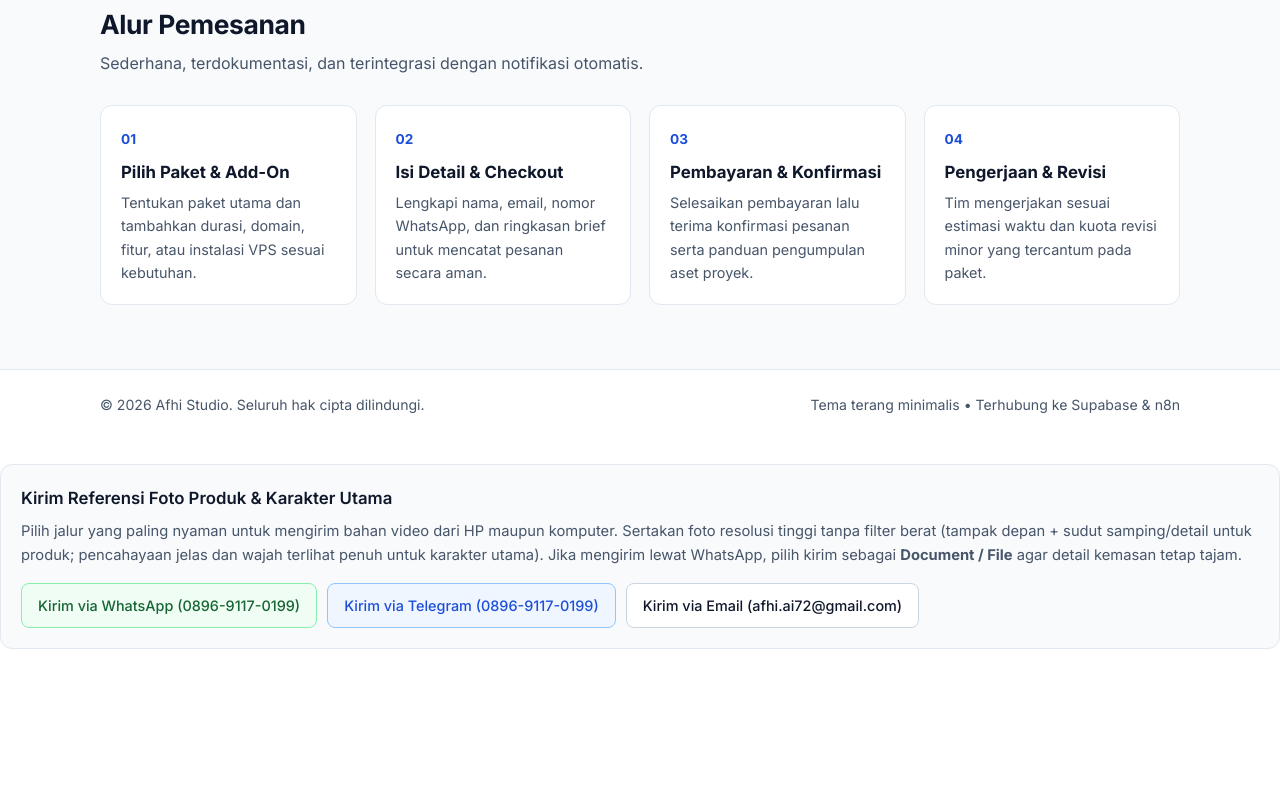
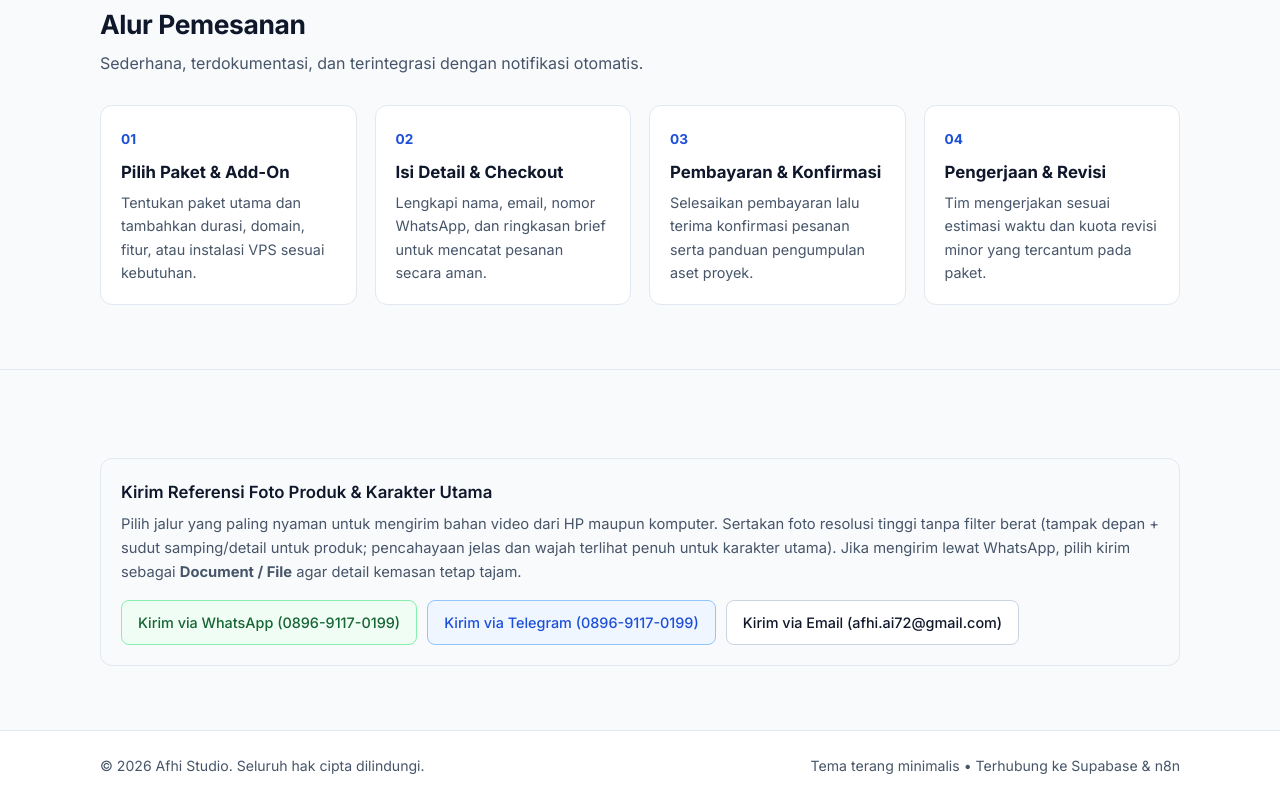
Before and after one commit to afhiai72-cpu/agency-services-web, a plain HTML site: page index.html in a window 1280 px wide. Shown: the part 930-1732 px from the top of the page. Before the commit the page ends 1579 px from the top, so only its background shows below. Drawn offline with Linux system fonts and the light colour scheme; no server answers.

Commit message:
Add asset submission section with upload options for video references

```diff
--- a/index.html
+++ b/index.html
@@ -21,6 +21,7 @@
         <nav class="nav-links">
           <a href="#services-section">Layanan & Paket</a>
           <a href="#how-it-works">Alur Kerja</a>
+          <a href="#asset-submission">Kirim Bahan Video</a>
           <button type="button" class="btn btn-ghost btn-sm" id="openAiCsBtn">
             Tanya AI CS
           </button>
@@ -114,6 +115,52 @@
                 Tim mengerjakan sesuai estimasi waktu dan kuota revisi minor
                 yang tercantum pada paket.
               </p>
+            </div>
+          </div>
+        </div>
+      </section>
+
+      <section id="asset-submission" class="process-section">
+        <div class="container">
+          <div
+            class="asset-submission-box"
+            aria-label="Pengiriman Referensi Foto Produk dan Karakter"
+          >
+            <h3>Kirim Referensi Foto Produk &amp; Karakter Utama</h3>
+            <p>
+              Pilih jalur yang paling nyaman untuk mengirim bahan video dari HP
+              maupun komputer. Sertakan foto resolusi tinggi tanpa filter berat
+              (tampak depan + sudut samping/detail untuk produk; pencahayaan
+              jelas dan wajah terlihat penuh untuk karakter utama). Jika
+              mengirim lewat WhatsApp, pilih kirim sebagai
+              <strong>Document / File</strong> agar detail kemasan tetap tajam.
+            </p>
+
+            <div class="asset-upload-links">
+              <a
+                class="asset-btn asset-btn--wa"
+                href="https://wa.me/6289691170199?text=Halo%20Afhi%20Creative%2C%20saya%20ingin%20mengirim%20referensi%20foto%20produk%20dan%20karakter%20untuk%20kebutuhan%20video."
+                target="_blank"
+                rel="noopener noreferrer"
+              >
+                Kirim via WhatsApp (0896-9117-0199)
+              </a>
+
+              <a
+                class="asset-btn asset-btn--tg"
+                href="https://t.me/+6289691170199"
+                target="_blank"
+                rel="noopener noreferrer"
+              >
+                Kirim via Telegram (0896-9117-0199)
+              </a>
+
+              <a
+                class="asset-btn asset-btn--email"
+                href="mailto:afhi.ai72@gmail.com?subject=Referensi%20Foto%20Produk%20%26%20Karakter%20-%20Afhi%20Creative&body=Halo%20Afhi%20Creative%2C%20berikut%20detail%20singkat%20dan%20lampiran%20foto%20referensi%20untuk%20kebutuhan%20video%20saya%3A%0A-%20Nama%20%2F%20Brand%3A%20%0A-%20Paket%20%2F%20Layanan%3A%20%0A-%20Catatan%20singkat%3A%20"
+              >
+                Kirim via Email (afhi.ai72@gmail.com)
+              </a>
             </div>
           </div>
         </div>
@@ -330,50 +377,6 @@
       </form>
     </div>
 
-    <!-- ... bagian paket, checkout, atau kontak yang sudah ada ... -->
-
-    <section
-      class="asset-submission-box"
-      aria-label="Pengiriman Referensi Foto Produk dan Karakter"
-    >
-      <h3>Kirim Referensi Foto Produk &amp; Karakter Utama</h3>
-      <p>
-        Pilih jalur yang paling nyaman untuk mengirim bahan video dari HP maupun
-        komputer. Sertakan foto resolusi tinggi tanpa filter berat (tampak depan
-        + sudut samping/detail untuk produk; pencahayaan jelas dan wajah
-        terlihat penuh untuk karakter utama). Jika mengirim lewat WhatsApp,
-        pilih kirim sebagai <strong>Document / File</strong> agar detail kemasan
-        tetap tajam.
-      </p>
-
-      <div class="asset-upload-links">
-        <a
-          class="asset-btn asset-btn--wa"
-          href="https://wa.me/6289691170199?text=Halo%20Afhi%20Creative%2C%20saya%20ingin%20mengirim%20referensi%20foto%20produk%20dan%20karakter%20untuk%20kebutuhan%20video."
-          target="_blank"
-          rel="noopener noreferrer"
-        >
-          Kirim via WhatsApp (0896-9117-0199)
-        </a>
-
-        <a
-          class="asset-btn asset-btn--tg"
-          href="https://t.me/+6289691170199"
-          target="_blank"
-          rel="noopener noreferrer"
-        >
-          Kirim via Telegram (0896-9117-0199)
-        </a>
-
-        <a
-          class="asset-btn asset-btn--email"
-          href="mailto:afhi.ai72@gmail.com?subject=Referensi%20Foto%20Produk%20%26%20Karakter%20-%20Afhi%20Creative&body=Halo%20Afhi%20Creative%2C%20berikut%20detail%20singkat%20dan%20lampiran%20foto%20referensi%20untuk%20kebutuhan%20video%20saya%3A%0A-%20Nama%20%2F%20Brand%3A%20%0A-%20Paket%20%2F%20Layanan%3A%20%0A-%20Catatan%20singkat%3A%20"
-        >
-          Kirim via Email (afhi.ai72@gmail.com)
-        </a>
-      </div>
-    </section>
-
     <script src="app.js"></script>
   </body>
 </html>
```
